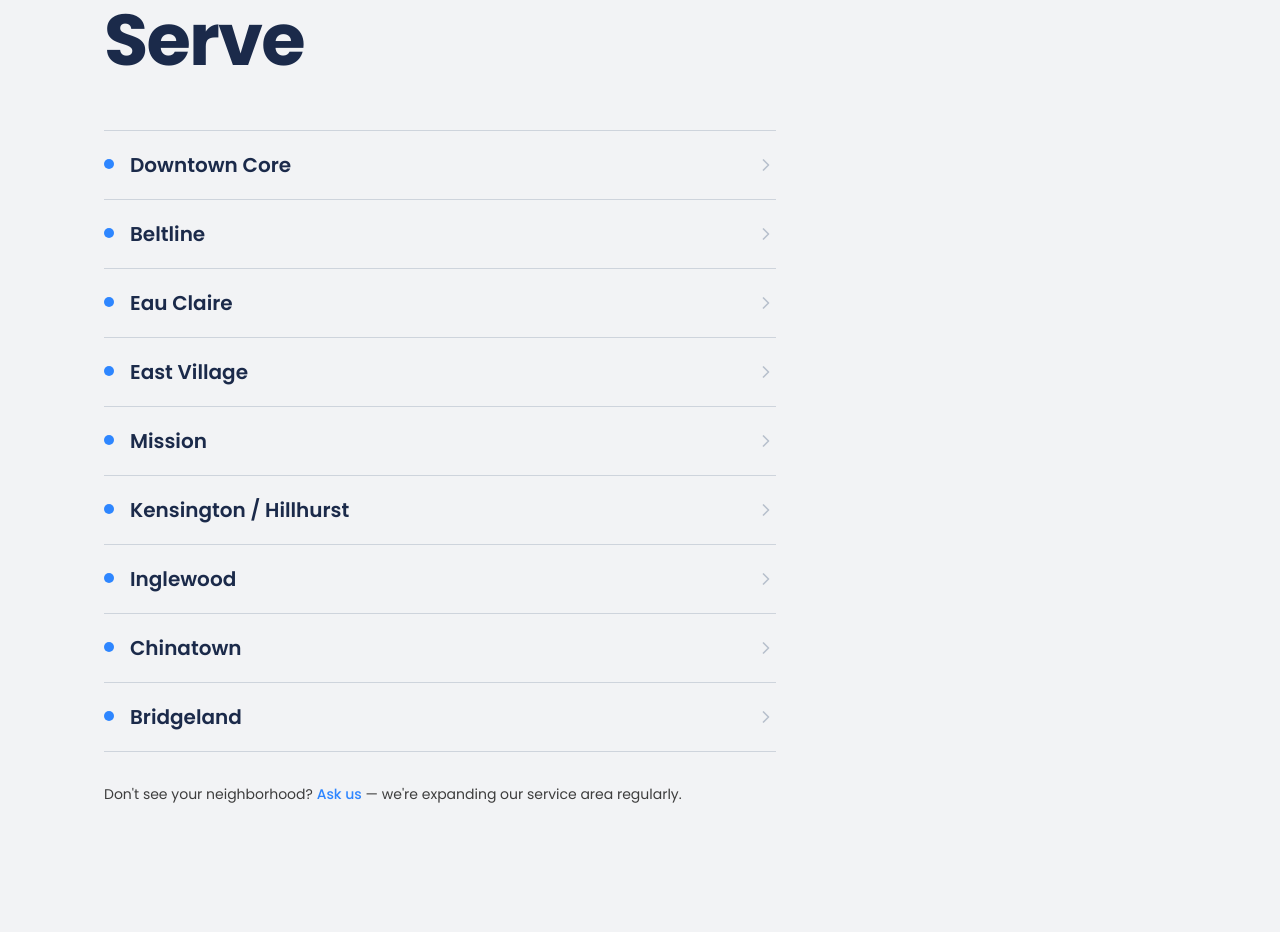
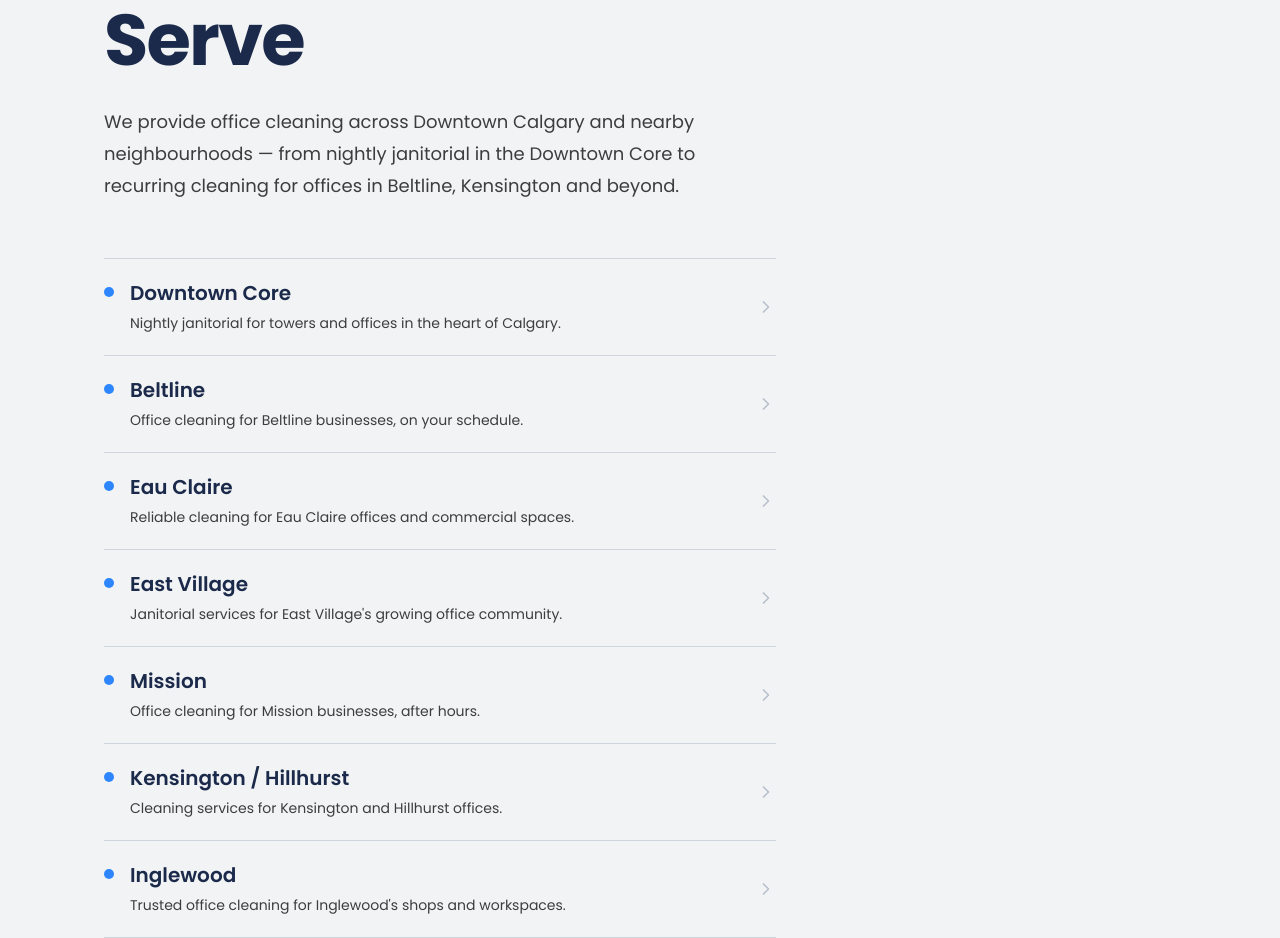
Before and after one commit to danielospina-la/downtown-calgary-office-cleaning, a Next.js app: page / in a window 1280 px wide. Shown: the part 2554-3492 px from the top of the page. Built offline with nearby package versions, Linux system fonts and the light colour scheme.

Commit message:
SEO: keyword-rich area blurbs

```diff
--- a/src/components/ServiceAreas.tsx
+++ b/src/components/ServiceAreas.tsx
@@ -1,15 +1,42 @@
 import DotRow from "./DotRow";
 
-const AREAS = [
-  "Downtown Core",
-  "Beltline",
-  "Eau Claire",
-  "East Village",
-  "Mission",
-  "Kensington / Hillhurst",
-  "Inglewood",
-  "Chinatown",
-  "Bridgeland",
+const AREAS: { name: string; blurb: string }[] = [
+  {
+    name: "Downtown Core",
+    blurb: "Nightly janitorial for towers and offices in the heart of Calgary.",
+  },
+  {
+    name: "Beltline",
+    blurb: "Office cleaning for Beltline businesses, on your schedule.",
+  },
+  {
+    name: "Eau Claire",
+    blurb: "Reliable cleaning for Eau Claire offices and commercial spaces.",
+  },
+  {
+    name: "East Village",
+    blurb: "Janitorial services for East Village's growing office community.",
+  },
+  {
+    name: "Mission",
+    blurb: "Office cleaning for Mission businesses, after hours.",
+  },
+  {
+    name: "Kensington / Hillhurst",
+    blurb: "Cleaning services for Kensington and Hillhurst offices.",
+  },
+  {
+    name: "Inglewood",
+    blurb: "Trusted office cleaning for Inglewood's shops and workspaces.",
+  },
+  {
+    name: "Chinatown",
+    blurb: "Janitorial cleaning for Chinatown offices and storefronts.",
+  },
+  {
+    name: "Bridgeland",
+    blurb: "Office cleaning for Bridgeland businesses of every size.",
+  },
 ];
 
 export default function ServiceAreas() {
@@ -22,9 +49,20 @@ export default function ServiceAreas() {
           Serve
         </h2>
 
+        <p className="mt-8 max-w-2xl text-lg leading-8 text-charcoal">
+          We provide office cleaning across Downtown Calgary and nearby
+          neighbourhoods — from nightly janitorial in the Downtown Core to
+          recurring cleaning for offices in Beltline, Kensington and beyond.
+        </p>
+
         <div className="mt-14 max-w-2xl">
           {AREAS.map((area) => (
-            <DotRow key={area} label={area} href="#contact" />
+            <DotRow
+              key={area.name}
+              label={area.name}
+              sublabel={area.blurb}
+              href="#contact"
+            />
           ))}
         </div>
 
```
